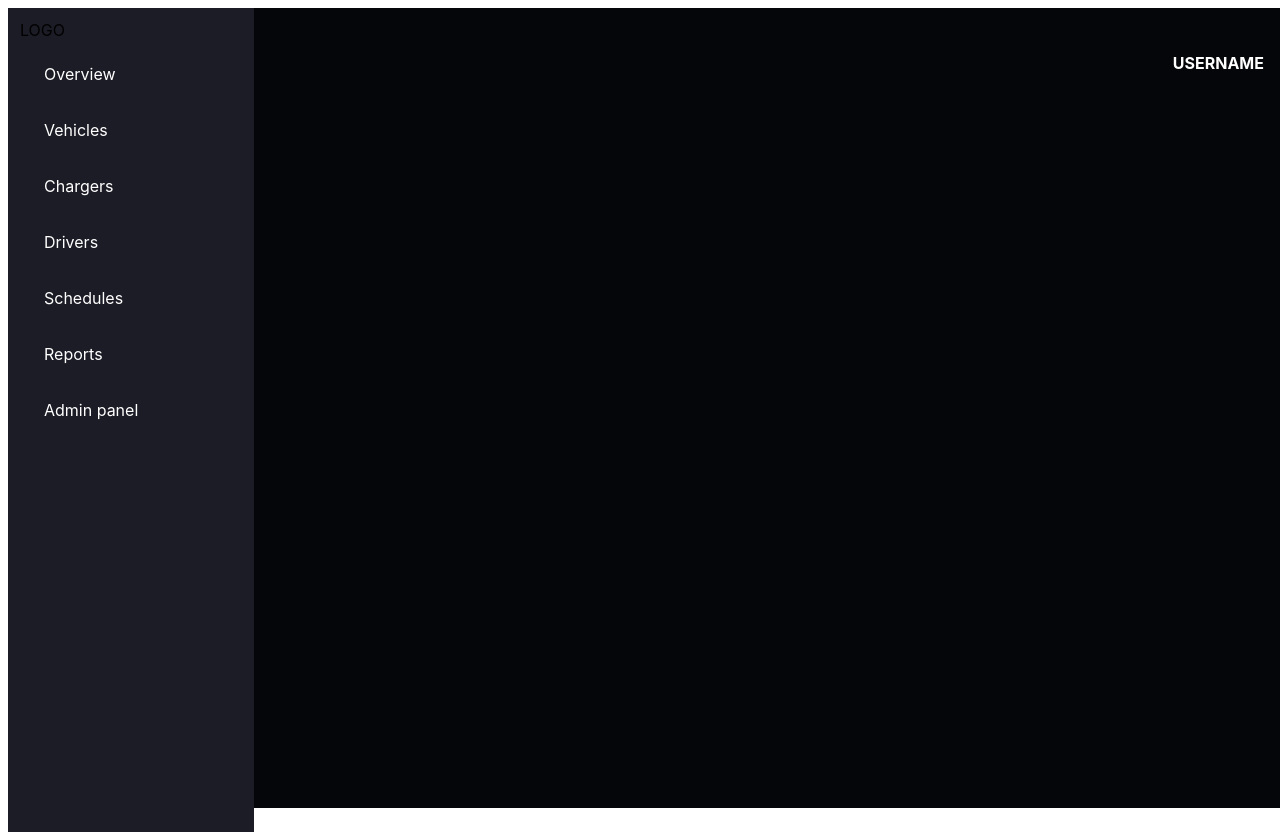
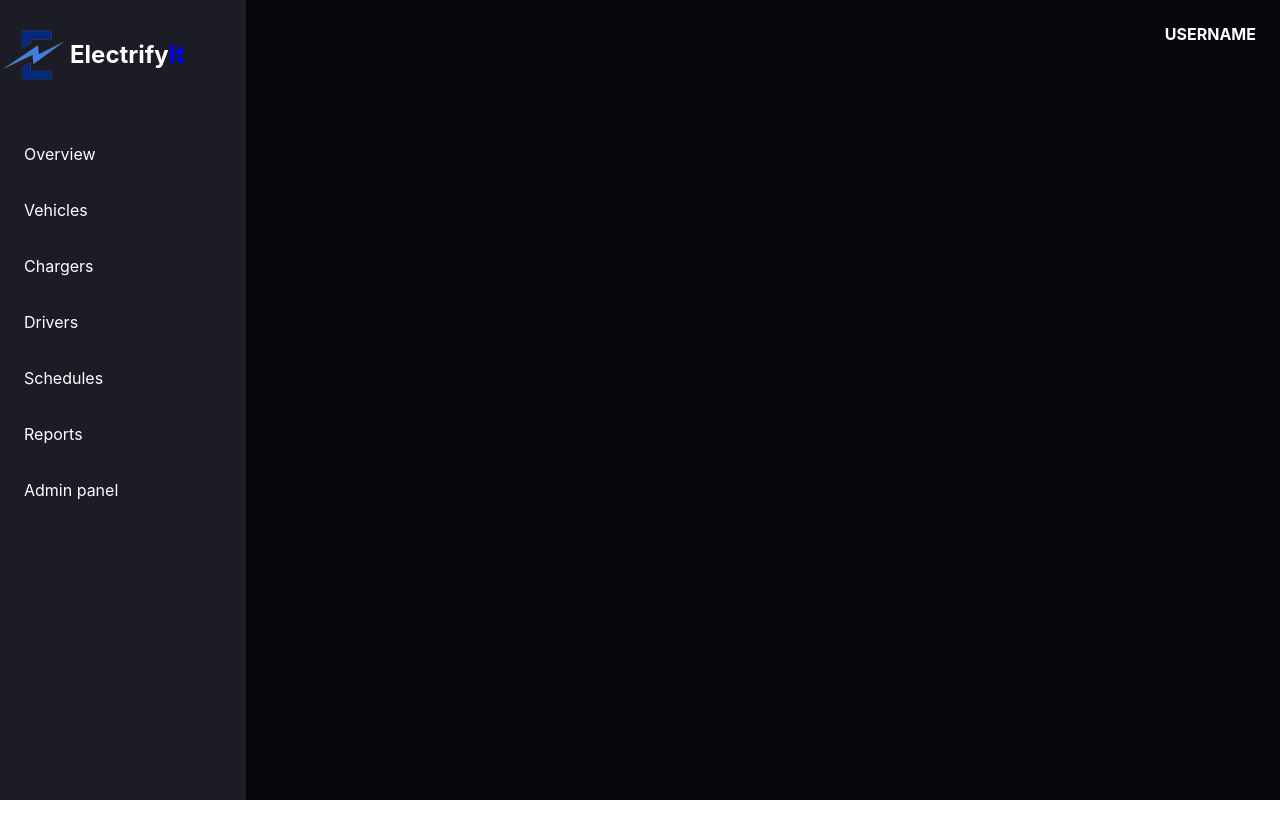
Before and after one commit to komolika05/electrifyIt-frontend, a React (Create React App) app: page / in a window 1280 px wide. After the commit the page ends 800 px from the top, so only its background shows below. Built offline with nearby package versions, Linux system fonts and the light colour scheme.

Commit message:
add logo

```diff
--- a/package.json
+++ b/package.json
@@ -3,9 +3,13 @@
   "version": "0.1.0",
   "private": true,
   "dependencies": {
+    "@coreui/icons": "^3.0.1",
+    "@coreui/icons-react": "^2.2.1",
     "@emotion/react": "^11.11.4",
     "@emotion/styled": "^11.11.0",
+    "@mui/icons-material": "^5.15.14",
     "@mui/material": "^5.15.14",
+    "@mui/styled-engine-sc": "^6.0.0-alpha.18",
     "@mui/x-date-pickers": "^7.0.0",
     "@mui/x-date-pickers-pro": "^7.0.0",
     "@testing-library/jest-dom": "^5.17.0",
@@ -17,6 +21,7 @@
     "react-router-dom": "^6.22.3",
     "react-scripts": "5.0.1",
     "sass": "^1.72.0",
+    "styled-components": "^6.1.8",
     "web-vitals": "^2.1.4"
   },
   "scripts": {
--- a/src/App.css
+++ b/src/App.css
@@ -1,6 +1,3 @@
-/* .App {
-  text-align: center;
-} */
 
 .App-logo {
   height: 40vmin;
--- a/src/DateRangePicker/DateRangePicker.js
+++ b/src/DateRangePicker/DateRangePicker.js
@@ -1,6 +1,5 @@
 import * as React from "react";
 import dayjs from "dayjs";
-
 import { LocalizationProvider } from "@mui/x-date-pickers/LocalizationProvider";
 import { AdapterDayjs } from "@mui/x-date-pickers/AdapterDayjs";
 import { DateRangePicker } from "@mui/x-date-pickers-pro/DateRangePicker";
@@ -11,19 +10,12 @@ export default function SingleInputDateRangePicker({
   onDateSelect = () => {},
 }) {
   return (
-    <LocalizationProvider
-      sx={{ backgroundColor: "black" }}
-      dateAdapter={AdapterDayjs}
-    >
-      <DemoContainer
-        sx={{ backgroundColor: "black" }}
-        components={["SingleInputDateRangeField"]}
-        sx={{ pt: 0 }}
-      >
+    <LocalizationProvider dateAdapter={AdapterDayjs}>
+      <DemoContainer components={["SingleInputDateRangeField"]}>
         <DateRangePicker
-          sx={{ backgroundColor: "black" }}
           slots={{ field: SingleInputDateRangeField }}
           name="allowedRange"
+          slotProps={{ textField: { placeholder: "Time Frame" } }}
           onChange={(newValue) => {
             const [start, end] = newValue;
             if (start && end) {
--- a/src/Layout/Layout.scss
+++ b/src/Layout/Layout.scss
@@ -21,6 +21,7 @@
             flex-direction: "row";
             width: 100%;
             justify-content: space-between;
+            margin-bottom: 30px;
         }
     }
 }
--- a/src/Reports/Reports.js
+++ b/src/Reports/Reports.js
@@ -63,14 +63,14 @@ function Reports() {
       {/* TABLE */}
       <div>
         <TableContainer component={Paper} sx={{ maxHeight: 500 }}>
-          <Table stickyHeader sx={{ minWidth: 650, backgroundColor: "black" }} aria-label="simple table">
-            <TableHead sx={{backgroundColor: "#1c1c26"}}>
-              <TableRow >
+          <Table sx={{ minWidth: 650 }} aria-label="simple table">
+            <TableHead sx={{ backgroundColor: "#1c1c26", position: "sticky", top: 0 }}>
+              <TableRow>
                 <TableCell>License Plate</TableCell>
                 <TableCell align="left">Make</TableCell>
                 <TableCell align="left">VIN</TableCell>
                 <TableCell align="left">Model</TableCell>
-                <TableCell align="left">Type </TableCell>
+                <TableCell align="left">Type</TableCell>
                 <TableCell align="left">Date</TableCell>
                 <TableCell align="left">Miles Driven</TableCell>
               </TableRow>
--- a/src/Reports/Reports.scss
+++ b/src/Reports/Reports.scss
@@ -1,8 +1,10 @@
+
+
 .dropdown-container{
     display: flex;
     flex-direction: row;
-    margin-bottom: 50px;
     align-items: center;
+    margin-bottom: 20px;
 
     .dropdown-item {
         margin-right: 20px;
--- a/src/Sidebar/Sidebar.js
+++ b/src/Sidebar/Sidebar.js
@@ -1,8 +1,11 @@
 import { Outlet, useLocation } from "react-router-dom";
-
+import electrifyLogo from "../Logo/electrifyitnow_logo-removebg-preview.png";
 import "./Sidebar.scss";
 import MenuItem from "./MenuItem";
 import { useNavigate } from "react-router-dom";
+import HomeIcon from "@mui/icons-material/Home";
+import LocalShippingIcon from "@mui/icons-material/LocalShipping";
+import OfflineBoltIcon from "@mui/icons-material/OfflineBolt";
 
 function Sidebar() {
   const location = useLocation();
@@ -14,17 +17,17 @@ function Sidebar() {
     {
       name: "Overview",
       navigateTo: "/overview",
-      iconSrc: "",
+      iconSrc: <HomeIcon sx={{ fontSize: "large", color: "white" }} />,
     },
     {
       name: "Vehicles",
       navigateTo: "/vehicles",
-      iconSrc: "",
+      iconSrc: <LocalShippingIcon sx={{ fontSize: "large", color: "white" }} />,
     },
     {
       name: "Chargers",
       navigateTo: "/chargers",
-      iconSrc: "",
+      iconSrc: <OfflineBoltIcon sx={{ fontSize: "large", color: "white" }} />,
     },
     {
       name: "Drivers",
@@ -49,13 +52,15 @@ function Sidebar() {
   ];
   return (
     <div className="container-sidebar">
-      <div>LOGO </div>
+      <div className="top-left">
+        <img className="logo" src={electrifyLogo} />
+        <h2>Electrify</h2>
+        <h2 style={{ color: "blue" }}>It</h2>
+      </div>
       <div className="menu-items">
         {items.map(({ iconSrc, name, navigateTo }) => (
           <MenuItem
-            isSelected={
-              name.toLowerCase().includes(pageTitle?.toLowerCase())
-            }
+            isSelected={name.toLowerCase().includes(pageTitle?.toLowerCase())}
             key={name}
             iconSrc={iconSrc}
             name={name}
--- a/src/Sidebar/Sidebar.scss
+++ b/src/Sidebar/Sidebar.scss
@@ -4,6 +4,21 @@
     flex-direction: column;
     height: 100%;
     background-color: #1c1c26;
-    padding: 12px;
 
 }
+
+.top-left{
+    display: flex;
+    flex-direction: row;
+    margin-bottom: 30px;
+    margin-top: 20px;
+}
+
+.logo{
+    height: 70px;
+}
+
+.top-left h2{
+    margin-top: 20px;
+    color: #FFF;
+}
--- a/src/index.css
+++ b/src/index.css
@@ -1,3 +1,7 @@
+*{
+  margin: 0;
+}
+
 body {
   font-family: -apple-system, BlinkMacSystemFont, 'Segoe UI', 'Roboto', 'Oxygen',
     'Ubuntu', 'Cantarell', 'Fira Sans', 'Droid Sans', 'Helvetica Neue',
```
Also changed, not shown: src/Logo/electrifyitnow_logo-removebg-preview.png (added), 1 other file (tests, documents, lock files or other folders).
